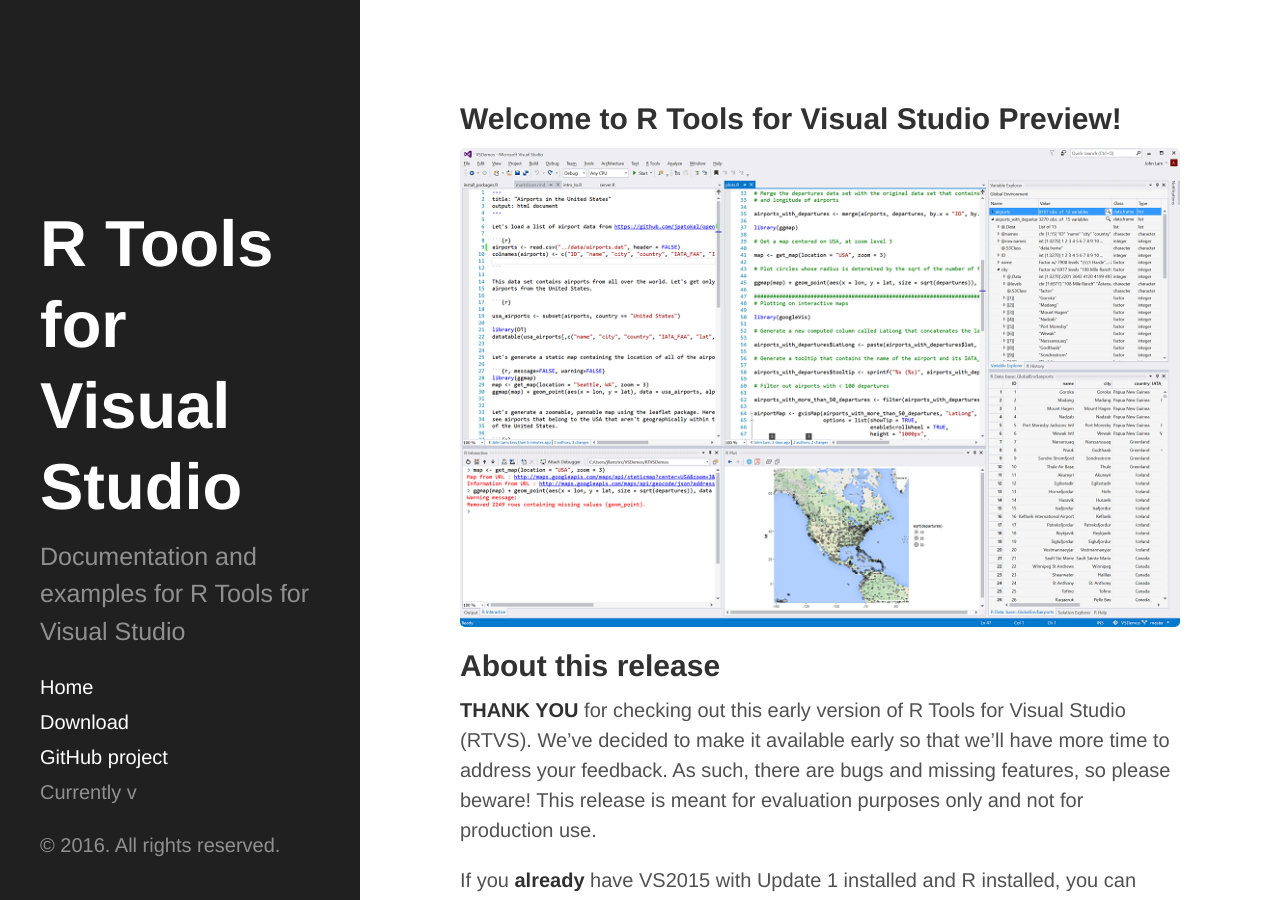
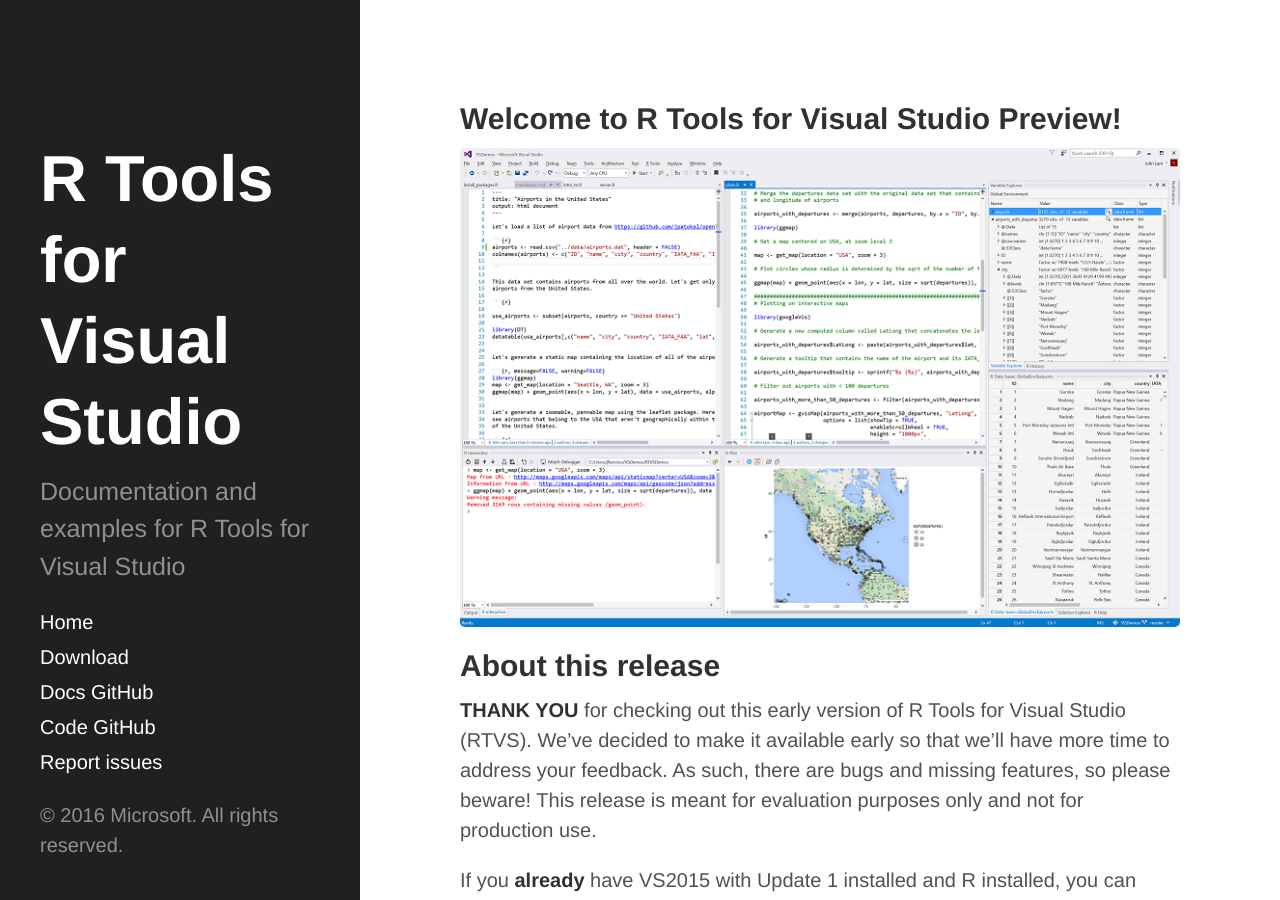
Before and after one commit to microsoft/RTVS-docs, a Jekyll site: the page built from index.md, in a window 1280 px wide and 900 px high. Built offline with Jekyll 4.4.1, drawn with Linux system fonts in a browser that asks for light colours.

Commit message:
updating sidebar

```diff
--- a/_includes/sidebar.html
+++ b/_includes/sidebar.html
@@ -26,11 +26,13 @@
         {% endif %}
       {% endfor %}
 
-      <a class="sidebar-nav-item" href="{{ site.github.repo }}/archive/v{{ site.version }}.zip">Download</a>
-      <a class="sidebar-nav-item" href="{{ site.github.repo }}">GitHub project</a>
-      <span class="sidebar-nav-item">Currently v{{ site.version }}</span>
+      <a class="sidebar-nav-item" href="https://aka.ms/rtvs-current">Download</a>
+      <a class="sidebar-nav-item" href="{{ site.github.repo }}">Docs GitHub</a>
+      <a class="sidebar-nav-item" href="https://github.com/microsoft/RTVS">Code GitHub</a>
+      <a class="sidebar-nav-item"
+          href="https://github.com/microsoft/RTVS/issues">Report issues</a>
     </nav>
 
-    <p>&copy; {{ site.time | date: '%Y' }}. All rights reserved.</p>
+    <p>&copy; {{ site.time | date: '%Y' }} Microsoft. All rights reserved.</p>
   </div>
 </div>
```
